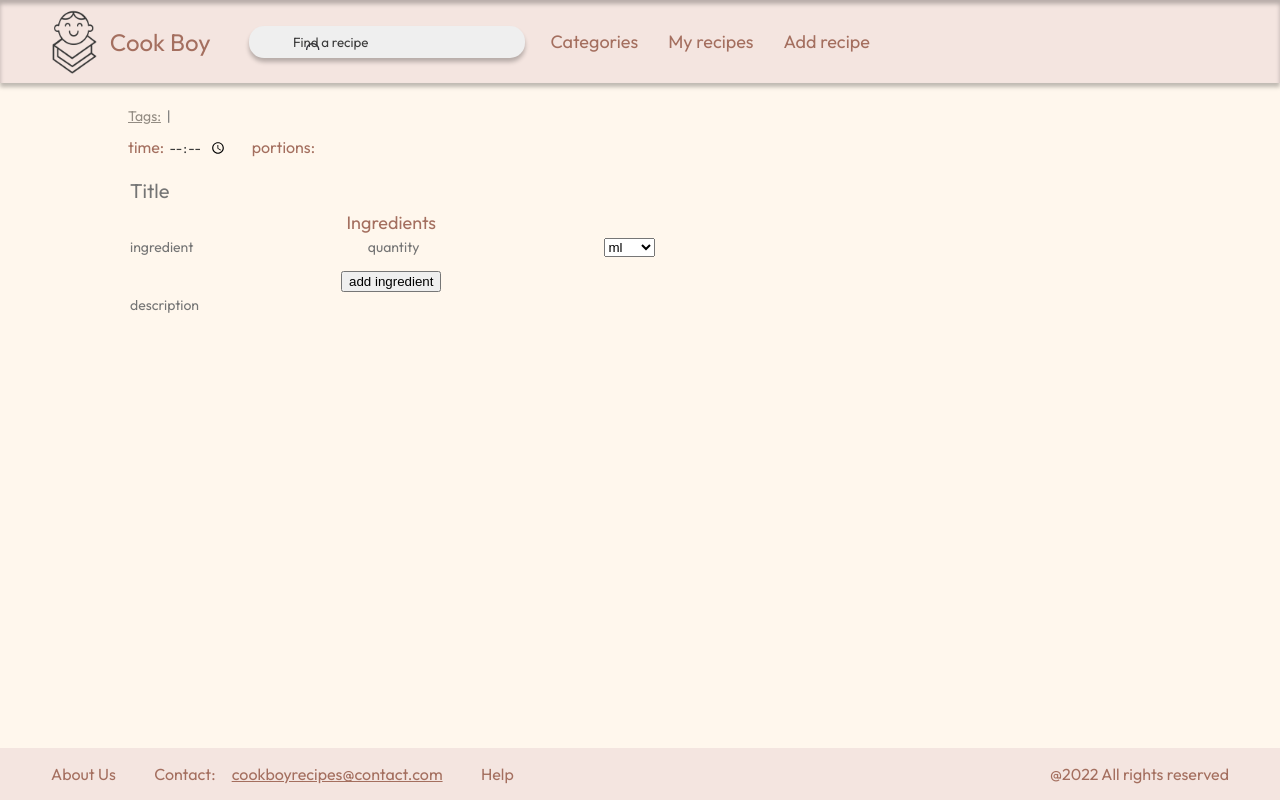
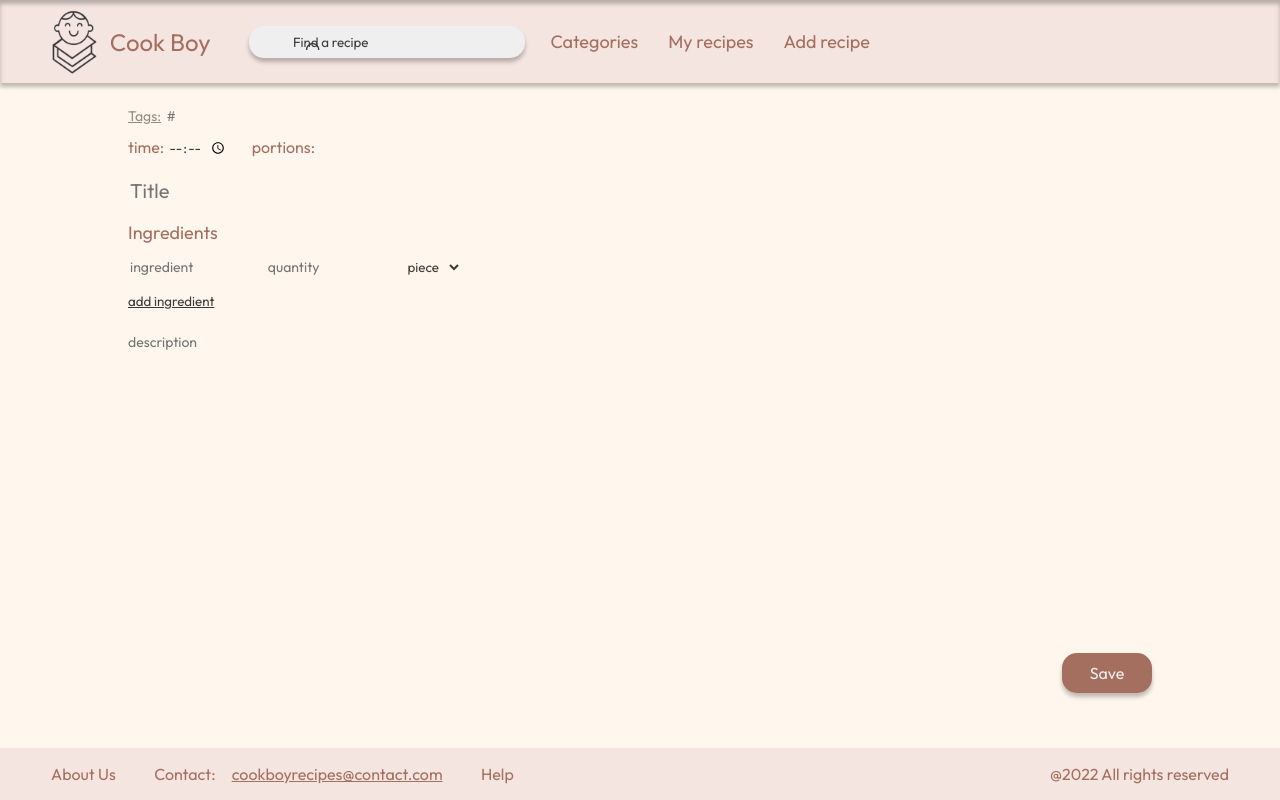
Before and after one commit to hubegaw/Cook-Boy---recipe-manager_old, a PHP site: page /add_recipe in a window 1280 px wide. Run offline with PHP 8.4, Linux system fonts and the light colour scheme.

Commit message:
working on add recipe page

```diff
--- a/public/css/add_recipe.css
+++ b/public/css/add_recipe.css
@@ -12,6 +12,7 @@
 .recipe-container input {
     background: none;
     height: 20px;
+    width: 130px;
     margin-bottom: 10px;
     font-size: 14px;
 }
@@ -46,3 +47,64 @@
     width: 25vw;
     font-size: 20px;
 }
+
+.ingredients {
+    display: flex;
+    flex-direction: column;
+    align-items: flex-start;
+    margin-bottom: 10px;
+}
+
+.ingredients span {
+    margin: 10px 0;
+}
+
+select, .ingredients button {
+    font-family: inherit;
+    border: none;
+    color: #3b3b3b;
+    #background: rgba(0, 0, 0, 0.10);
+    background: none;
+    height: 25px;
+}
+
+.ingredients button {
+    background: none;
+    text-decoration: underline;
+    padding: 0;
+    margin-bottom: 10px;
+}
+
+.description {
+    width: 100%;
+    flex-grow: 1;
+    min-height: 40vh;
+}
+
+textarea {
+    width: 100%;
+    height: 100%;
+    background: none;
+    border: none;
+    font-family: inherit;
+    font-size: 14px;
+    resize: none;
+    padding: 0;
+}
+
+textarea:focus {
+    outline: none;
+}
+
+#save-btn {
+    width: 90px;
+    height: 40px;
+    border-radius: 15px;
+    font-family: inherit;
+    border: none;
+    background: #A46F5F;
+    color: #EFEFEF;
+    font-size: 16px;
+    align-self: flex-end;
+    box-shadow: 0 4px 4px rgba(0, 0, 0, 0.25);
+}
--- a/public/views/add_recipe.php
+++ b/public/views/add_recipe.php
@@ -6,12 +6,12 @@
 </head>
 <body>
     <div class="container">
-        <?php include('header.php')?>
+        <?php include('modules/header.php') ?>
         <div class="main-content">
-            <form class="recipe-container">
+            <form class="recipe-container" action="addRecipe" ENCTYPE="multipart/form-data">
                 <div class="tags">
                     <span>Tags:</span>
-                    <input type="text" id="tag" placeholder="|">
+                    <input type="text" id="tag" placeholder="#">
                 </div>
                 <div class="recipe-info">
                     <label for="time">time:</label>
@@ -24,25 +24,15 @@
                 </div>
                 <div class="ingredients">
                     <span>Ingredients</span>
-                        <div class="new-ingredient">
-                            <input type="text" id="ingredient" placeholder="ingredient">
-                            <input type="text" id="quantity" placeholder="quantity">
-                            <select>
-                                <option>ml</option>
-                                <option>l</option>
-                                <option>cups</option>
-                                <option>g</option>
-                                <option>dg</option>
-                                <option>kg</option>
-                            </select>
-                        </div>
-                    <button type="submit">add ingredient</button>
+                    <?php include('modules/new_ingredient.php') ?>
+                    <button>add ingredient</button>
                 </div>
-                <div class="description">
-                    <input type="text" placeholder="description">
-                </div>
+                <label class="description" for="description">
+                    <textarea name="description" placeholder="description" maxlength="3000"></textarea>
+                </label>
+                <button type="submit" id="save-btn">Save</button>
             </form>
         </div>
-        <?php include('footer.php')?>
+        <?php include('modules/footer.php') ?>
     </div>
 </body>
--- a/public/views/categories.php
+++ b/public/views/categories.php
@@ -6,10 +6,10 @@
 </head>
 <body>
 <div class="container">
-    <?php include('header.php')?>
+    <?php include('header.php') ?>
     <div class="main-content">
 
     </div>
-    <?php include('footer.php')?>
+    <?php include('footer.php') ?>
 </div>
 </body>
--- a/public/views/home.php
+++ b/public/views/home.php
@@ -6,7 +6,7 @@
 </head>
 <body>
     <div class="container">
-        <?php include('header.php')?>
+        <?php include('modules/header.php')?>
         <div class="main-content">
             <div class="welcome-sign">
                 <span>Welcome to Cook Boy - Your recipe manager!</span>
@@ -53,6 +53,6 @@
                 <button class="more-button">more</button>
             </div>
         </div>
-        <?php include('footer.php')?>
+        <?php include('modules/footer.php') ?>
     </div>
 </body>
--- a/public/views/header.php
+++ b/public/views/modules/header.php
@@ -1,5 +1,5 @@
 <div class="header flexbox">
-    <a class="logo-container flexbox" href="#">
+    <a class="logo-container flexbox" href="home">
         <img src="public/img/header/logo.png" alt="Cook Boy logo">
         <div class="app-name">Cook Boy</div>
     </a>
@@ -7,8 +7,8 @@
         <label for="search-bar">
             <input class="search-bar" name="search-bar" type="text" placeholder="Find a recipe">
         </label>
-        <a href="./categories.php">Categories</a>
-        <a href="./my_recipes.php">My recipes</a>
-        <a href="./add_recipe.php">Add recipe</a>
+        <a href="categories">Categories</a>
+        <a href="my_recipes">My recipes</a>
+        <a href="add_recipe">Add recipe</a>
     </nav>
 </div>
--- /dev/null
+++ b/public/views/modules/new_ingredient.php
@@ -0,0 +1,15 @@
+<div class="new-ingredient">
+    <input name="ingredient" type="text" id="ingredient" placeholder="ingredient">
+    <input name="quantity" type="text" id="quantity" placeholder="quantity">
+    <select>
+        <option>piece</option>
+        <option>pieces</option>
+        <option>ml</option>
+        <option>l</option>
+        <option>cup</option>
+        <option>cups</option>
+        <option>g</option>
+        <option>dg</option>
+        <option>kg</option>
+    </select>
+</div>
```
Also changed, not shown: public/views/my_recipes.php (+4 -4 lines), src/controllers/ProjectController.php (added, +13 -0 lines), public/views/modules/footer.php (renamed from public/views/footer.php).
